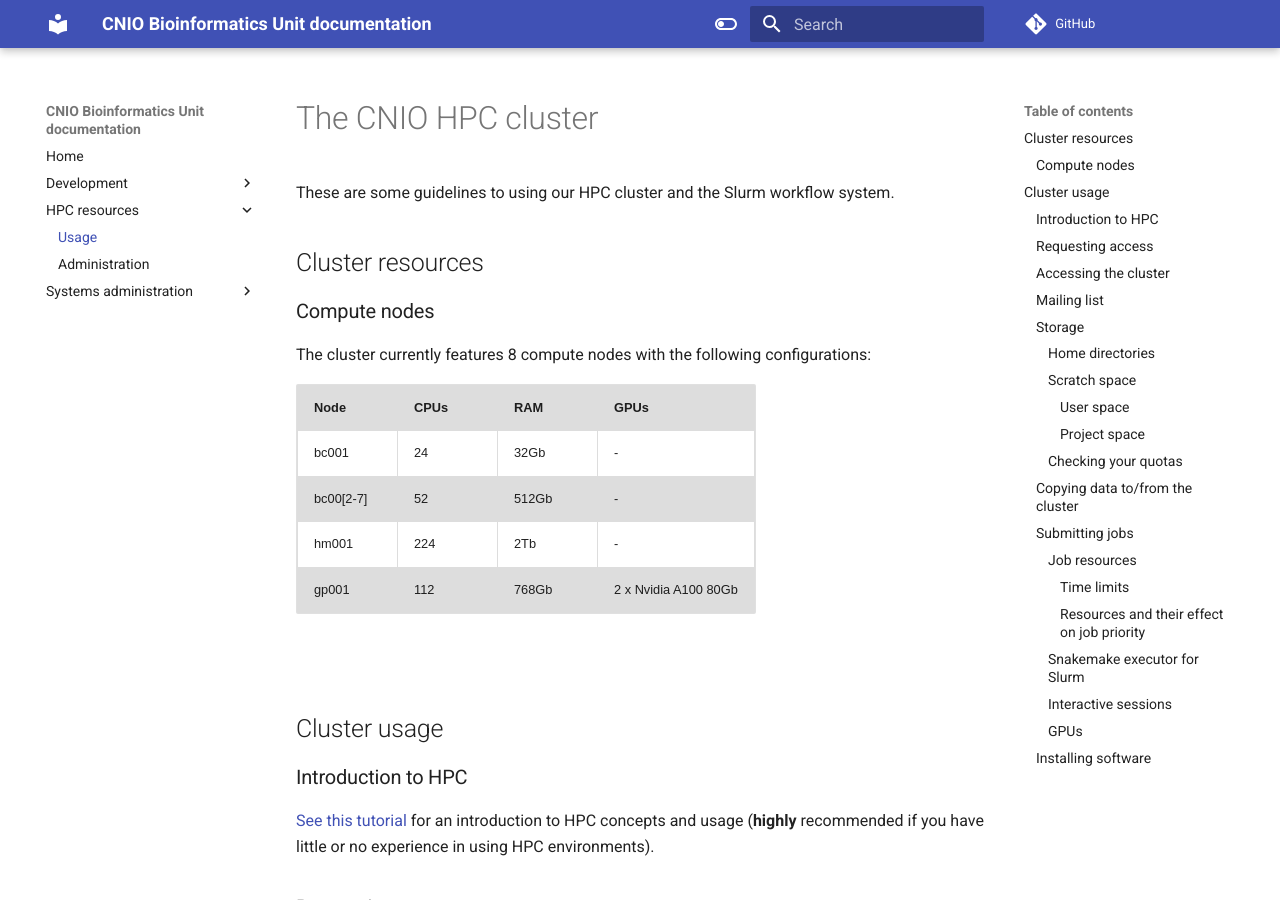
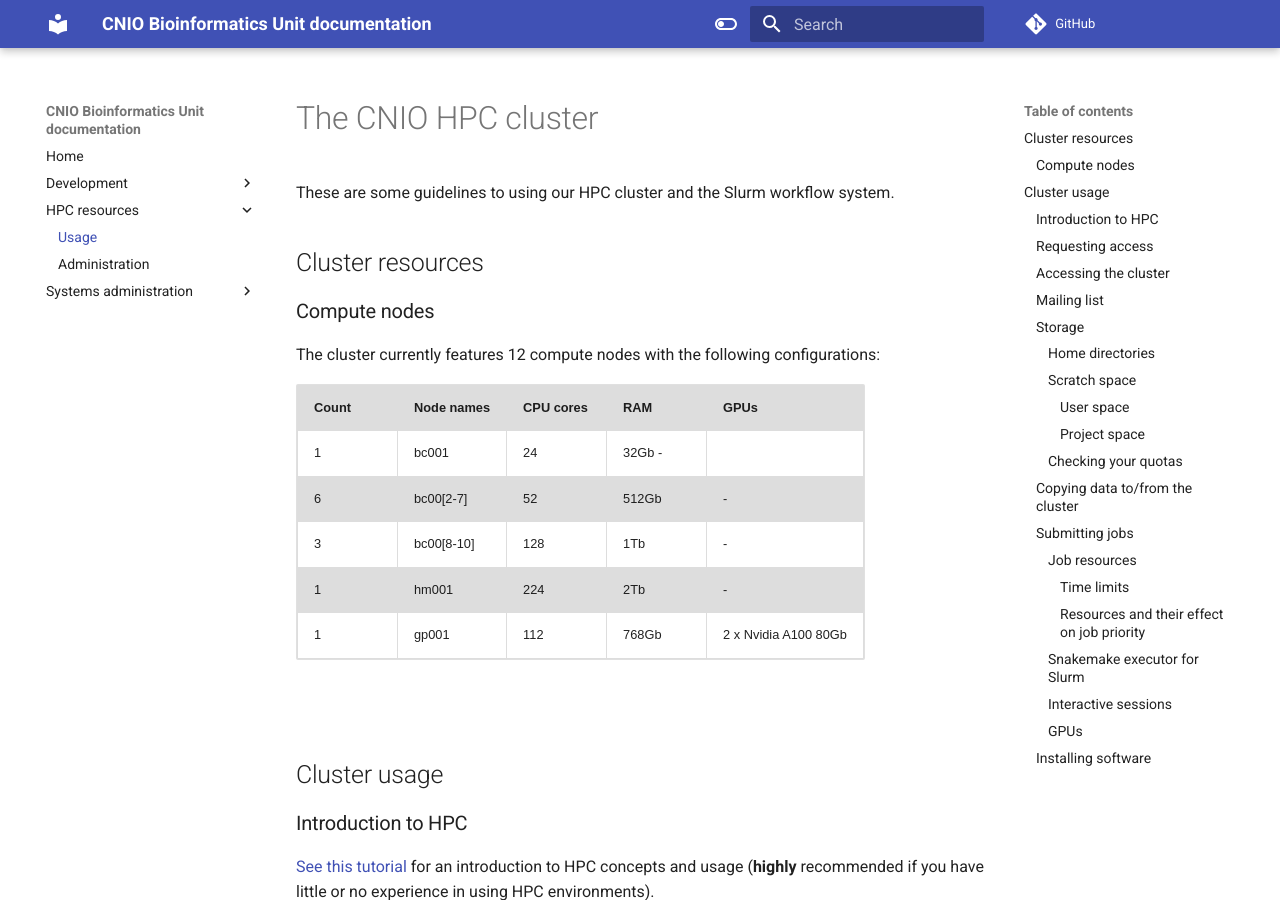
Before and after one commit to cnio-bu/cnio-bu.github.io, an MkDocs documentation site: the page built from docs/hpc/usage.md, in a window 1280 px wide and 900 px high. Built offline with MkDocs 1.6.1 and Material for MkDocs 9.7.7, drawn with Linux system fonts in a browser that asks for light colours; comment, search, counter and statistics services are not loaded.

Commit message:
Update nodes description

```diff
--- a/docs/hpc/usage.md
+++ b/docs/hpc/usage.md
@@ -6,14 +6,15 @@ These are some guidelines to using our HPC cluster and the Slurm workflow system
 
 ### Compute nodes
 
-The cluster currently features 8 compute nodes with the following configurations:
+The cluster currently features 12 compute nodes with the following configurations:
 
- Node | CPUs | RAM | GPUs
------ | ---- | ---- | ----
-bc001 | 24   | 32Gb | -
-bc00[2-7] | 52   | 512Gb | -
-hm001 | 224  | 2Tb | -
-gp001 | 112  | 768Gb | 2 x Nvidia A100 80Gb
+Count | Node names | CPU cores | RAM   | GPUs
+----- | ---------- | --------- | ----  | ----
+1     | bc001      | 24        | 32Gb    -
+6     | bc00[2-7]  | 52        | 512Gb | -
+3     | bc00[8-10] | 128       | 1Tb   | -
+1     | hm001      | 224       | 2Tb   | -
+1     | gp001      | 112       | 768Gb | 2 x Nvidia A100 80Gb
 
 <br />
 
```
